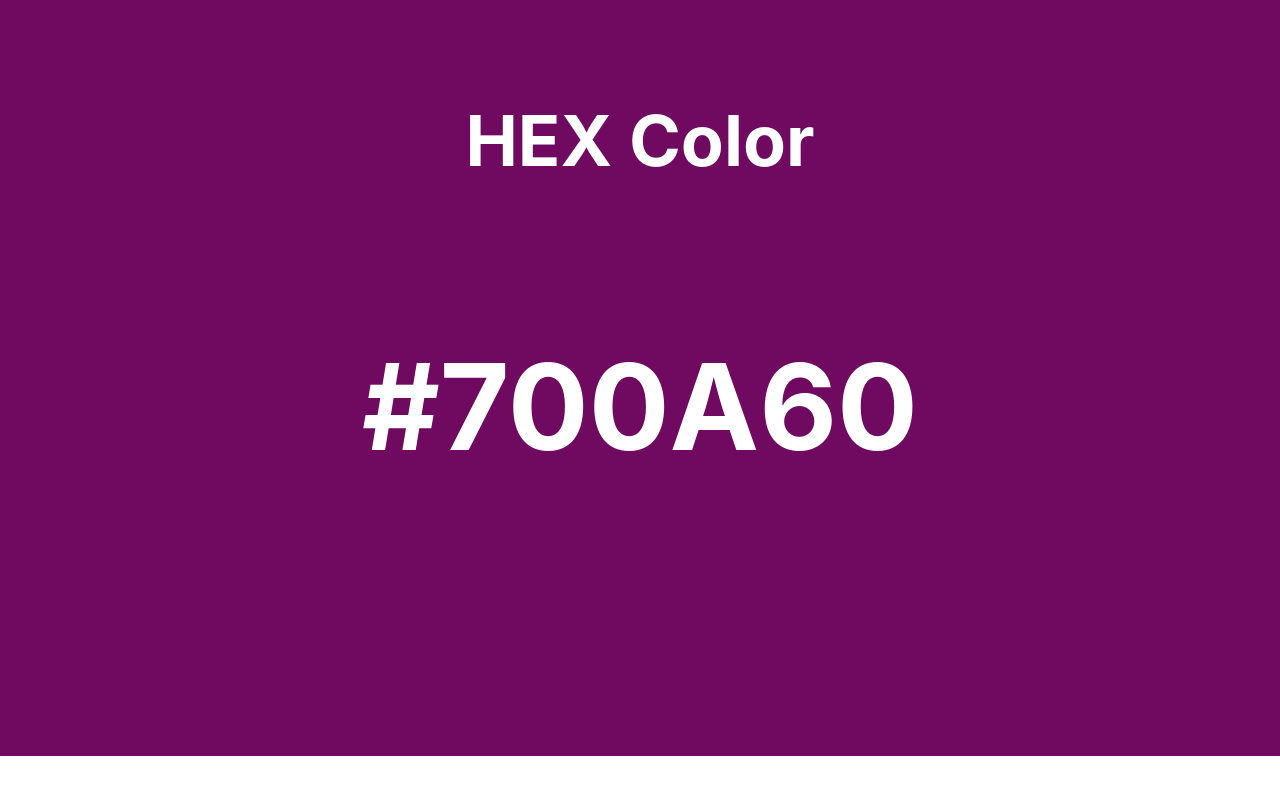
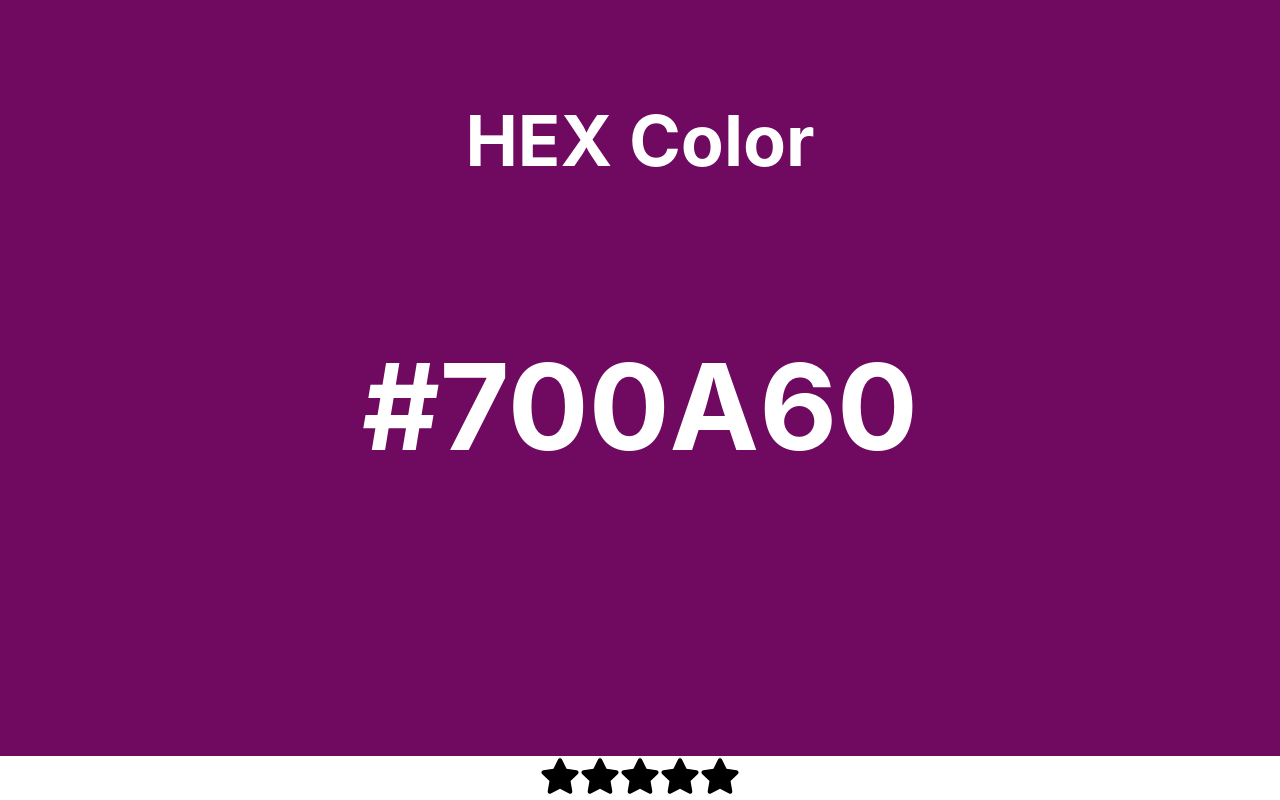
Before and after one commit to MalekGhazal/25-react-projects, a React (Create React App) app: page / in a window 1280 px wide. Shown: the part 844-1644 px from the top of the page. Before the commit the page ends 1600 px from the top, so only its background shows below. Built offline with nearby package versions, Linux system fonts and the light colour scheme.

Commit message:
Star Rating

```diff
--- a/package.json
+++ b/package.json
@@ -8,6 +8,7 @@
     "@testing-library/user-event": "^13.5.0",
     "react": "^18.2.0",
     "react-dom": "^18.2.0",
+    "react-icons": "^5.0.1",
     "react-scripts": "5.0.1",
     "web-vitals": "^2.1.4"
   },
--- a/src/App.js
+++ b/src/App.js
@@ -1,6 +1,7 @@
 import "./App.css";
 import Accordian from "./components/accordian";
 import RandomColor from "./components/random-color";
+import StarRating from "./components/star-rating";
 
 function App() {
   return (
@@ -10,6 +11,9 @@
 
       {/* Random Color Comp. */}
       <RandomColor />
+
+      {/* Star Rating Comp. */}
+      <StarRating />
     </div>
   );
 }
--- /dev/null
+++ b/src/components/star-rating/index.jsx
@@ -0,0 +1,39 @@
+import { FaStar } from "react-icons/fa";
+import { useState } from "react";
+import "./styles.css";
+
+export default function StarRating({ numberOfStars = 5 }) {
+  const [rating, setRating] = useState(0);
+  const [hover, setHover] = useState(0);
+
+  function handleClick(getCurrentIndex) {
+    setRating(getCurrentIndex);
+  }
+
+  function handleMouseEnter(getCurrentIndex) {
+    setHover(getCurrentIndex);
+  }
+
+  function handleMouseLeave(getCurrentIndex) {
+    setHover(rating);
+  }
+
+  return (
+    <div className='star-rating'>
+      {[...Array(numberOfStars)].map((_, index) => {
+        index += 1;
+
+        return (
+          <FaStar
+            key={index}
+            className={index <= (hover || rating) ? "active" : "inactive"}
+            onClick={() => handleClick(index)}
+            onMouseMove={() => handleMouseEnter(index)}
+            onMouseLeave={() => handleMouseLeave(index)}
+            size={40}
+          />
+        );
+      })}
+    </div>
+  );
+}
--- /dev/null
+++ b/src/components/star-rating/styles.css
@@ -0,0 +1,7 @@
+.active {
+  color: #ffd700;
+}
+
+.inactive {
+  color: #000000;
+}
```
Also changed, not shown: 1 other file (tests, documents, lock files or other folders).
